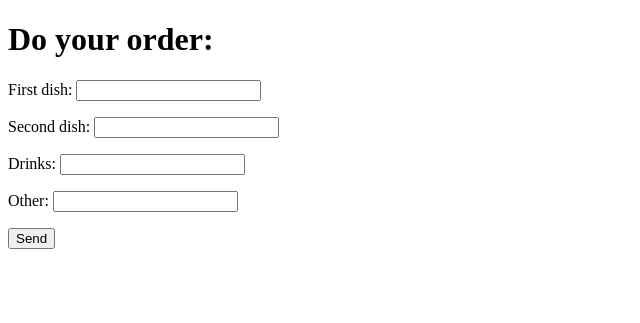
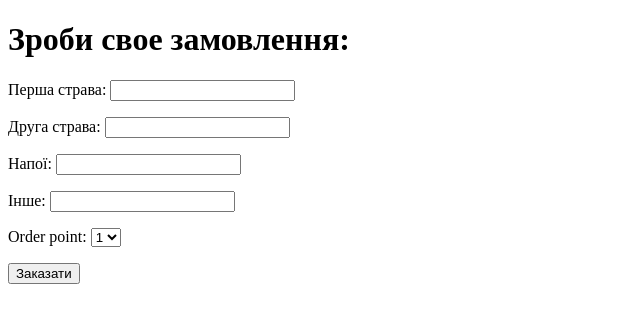
Before and after one commit to IhorVoskoboinikov/Django_Top_Food, a Django app: page / in a window 1280 px wide. Shown: the top 323 px of the page, without its empty margins (0-640 px from the left). Run offline with Django 4.2, Linux system fonts and the light colour scheme.

Commit message:
Commit#4

```diff
--- a/top_food/order/admin.py
+++ b/top_food/order/admin.py
@@ -4,7 +4,7 @@ from .models import Printer, Check
 
 
 class PrinterAdmin(admin.ModelAdmin):
-    list_display = ['id', 'api_key', 'check_type']
+    list_display = ['id', 'name_printer', 'api_key', 'check_type', 'point_id']
 
     actions = ['mark_as_kitchen', 'mark_as_client', 'mark_as_all']
 
--- a/top_food/order/forms.py
+++ b/top_food/order/forms.py
@@ -1,8 +1,24 @@
 from django import forms
+
+from order.models import Printer
+
+
+def _get_available_point():
+    choose_printer_point = set()
+
+    printers = Printer.objects.all()
+    if printers:
+        for printer in printers:
+            choose_printer_point.add((printer.point_id, printer.point_id))
+        return choose_printer_point
+    else:
+        choose_printer_point.add((1, 'No points to order'))
+        return choose_printer_point
 
 
 class OrderForm(forms.Form):
-    first_dish = forms.CharField(max_length=1000)
-    second_dish = forms.CharField(max_length=1000)
-    drinks = forms.CharField(max_length=1000)
-    other = forms.CharField(max_length=1000)
+    first_dish = forms.CharField(max_length=1000, label='Перша страва')
+    second_dish = forms.CharField(max_length=1000, label='Друга страва')
+    drinks = forms.CharField(max_length=1000, label='Напої')
+    other = forms.CharField(max_length=1000, label='Інше')
+    order_point = forms.ChoiceField(choices=_get_available_point())
--- a/top_food/order/models.py
+++ b/top_food/order/models.py
@@ -5,12 +5,12 @@ from django.db import models
 
 class Printer(models.Model):
     CHECK_TYPE_CHOICES = [
-        ('k', 'Kitchen'),
-        ('c', 'Client'),
+        ('Kitchen', 'Kitchen'),
+        ('Client', 'Client'),
     ]
     name_printer = models.CharField(max_length=200, verbose_name='Назва принтеру')
     api_key = models.CharField(max_length=200)
-    check_type = models.CharField(max_length=1, choices=CHECK_TYPE_CHOICES,
+    check_type = models.CharField(max_length=10, choices=CHECK_TYPE_CHOICES,
                                   verbose_name='тип чеку')
     point_id = models.IntegerField()
 
--- a/top_food/order/views.py
+++ b/top_food/order/views.py
@@ -2,9 +2,19 @@ from django.shortcuts import render
 from .models import Check, Printer
 from .forms import OrderForm
 import json
+from fpdf import FPDF
 
 
-# Create your views here.
+def create_pdf_check(check, order):
+    pdf = FPDF(format='A5')
+    pdf.add_page()
+    pdf.add_font('DejaVu', '', 'media/font/DejaVuSansCondensed.ttf', uni=True)
+    pdf.set_font('DejaVu', '', 14)
+    title = f'Ваше замовлення № {check.id}'
+    pdf.cell(200, 10, txt=title, ln=1, align='L')
+    for key, value in order.items():
+        pdf.cell(200, 10, txt=f"{key} - {value}", ln=1, align='L')
+    pdf.output(f'media/pdf/{check.id}_{check.type}.pdf')
 
 
 def order_menu(request):
@@ -30,6 +40,7 @@ def order_is_accepted(request):
                 order=json_data,
             )
             check_to_save.save()
+            create_pdf_check(order=order_dict, check=check_to_save)
         return render(request, 'form_done.html', {'order_dict': order_dict})
     else:
         return render(request, 'no_printer.html', {})
--- a/top_food/templates/order.html
+++ b/top_food/templates/order.html
@@ -5,11 +5,11 @@
     <title>Order Main</title>
 </head>
 <body>
-<h1>Do your order:</h1>
+<h1>Зроби свое замовлення:</h1>
 <form action="{% url 'order_is_accepted' %}" method="POST">
     {% csrf_token %}
     {{ order.as_p}}
-    <button type="submit">Send</button>
+    <button type="submit">Заказати</button>
 </form>
 
 </body>
```
